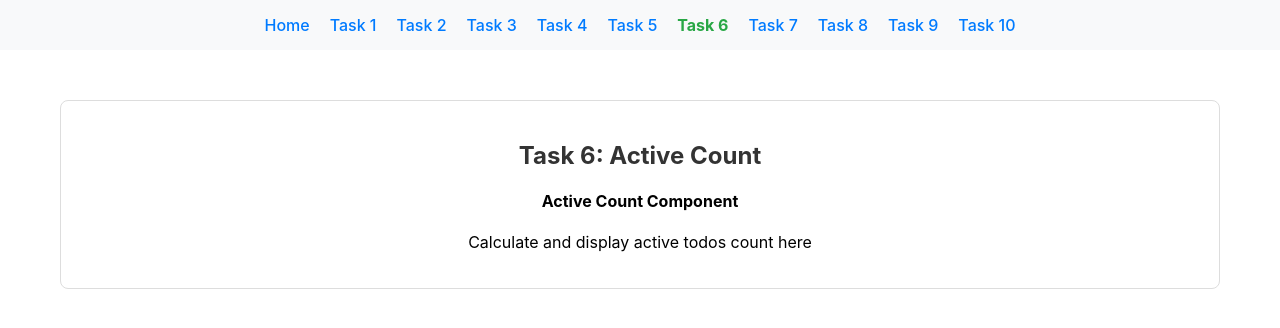
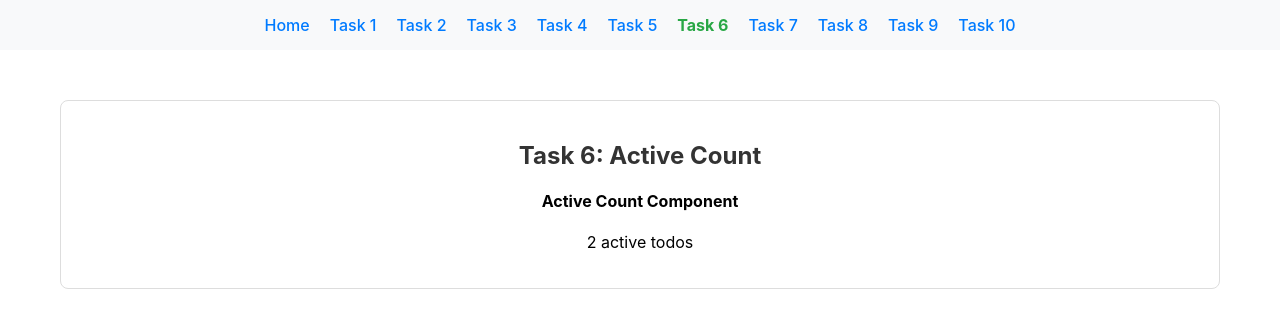
Before and after one commit to VladZheleznov/node.js-pre-training-assignment-solution, a React (Create React App) app in the folder React-CSS/react-todo-app/: page /task-06 in a window 1280 px wide. Shown: the top 328 px of the page. Built offline with nearby package versions, Linux system fonts and the light colour scheme.

Commit message:
feat: implement the ActiveCount component

```diff
--- a/React-CSS/react-todo-app/src/solutions/task-06/ActiveCount.tsx
+++ b/React-CSS/react-todo-app/src/solutions/task-06/ActiveCount.tsx
@@ -60,11 +60,13 @@ export const ActiveCount: React.FC<ActiveCountProps> = ({ todos }) => {
   // Example display:
   // "0 active todos" or "1 active todo" or "5 active todos"
 
+  const activeCount = todos.filter((todo) => !todo.completed).length;
+  const text = activeCount === 1 ? '1 active todo' : `${activeCount} active todos`;
+
   return (
     <div>
-      {/* TODO: Replace this with your implementation */}
       <h4>Active Count Component</h4>
-      <p>Calculate and display active todos count here</p>
+      <p>{text} </p>
     </div>
   );
 };
```
